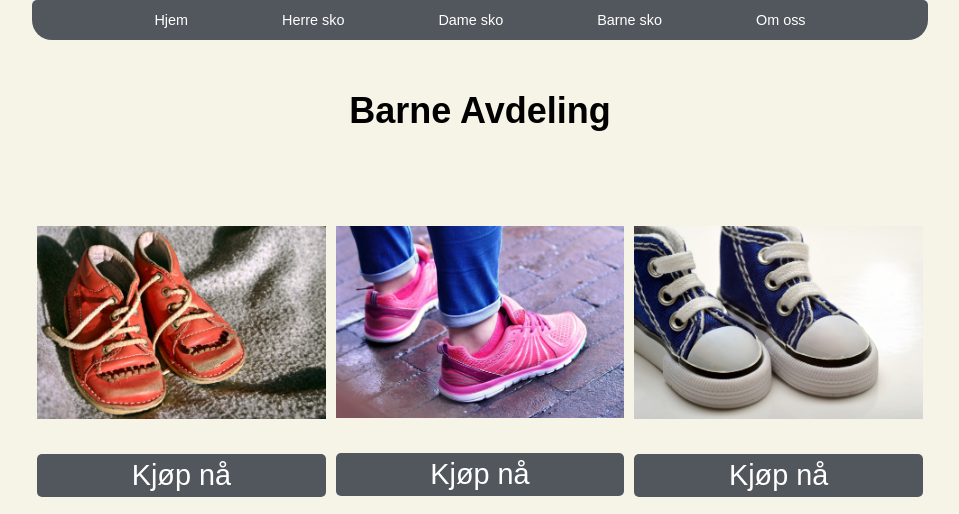
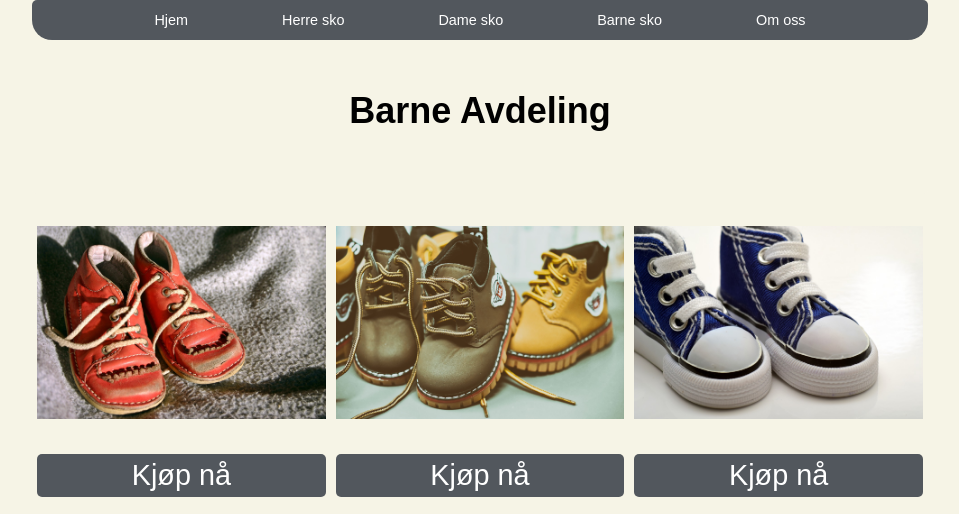
Before and after one commit to wenckelarsson/FF2, a plain HTML site: page BarneSko.html in a window 1280 px wide. Shown: the top 514 px of the page, without its empty margins (160-1119 px from the left). Drawn offline with Linux system fonts and the light colour scheme.

Commit message:
Update BarneSko.html

```diff
--- a/BarneSko.html
+++ b/BarneSko.html
@@ -33,7 +33,7 @@
         <p class="large"><a href="kjøp37.html" >Kjøp nå</a></p>
       </div>
       <div class="column">
-        <img src="Barn10.jpg" alt="Converse" style="width:100%">
+        <img src="images/Barn/Barn7.jpg" alt="Converse" style="width:100%">
         <p class="large"><a href="kjøp38.html" >Kjøp nå</a></p>
       </div>
       <div class="column">
```
